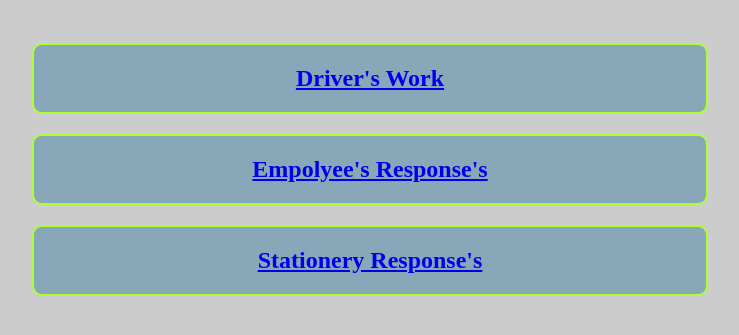
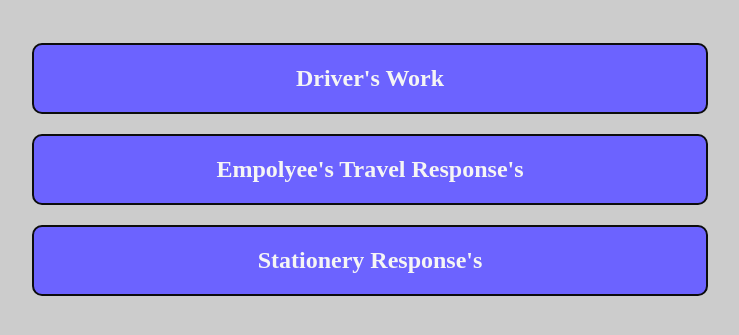
Before and after one commit to 3nobita/10k_HOD_land, a plain HTML site: page index.html in a window 1280 px wide. Shown: the part 61-396 px from the top of the page, without its empty margins (264-1003 px from the left). Drawn offline with Linux system fonts and the light colour scheme.

Commit message:
Update index.html

```diff
--- a/index.html
+++ b/index.html
@@ -13,8 +13,9 @@
             text-align: center;
         }
         h2{
-            background-color: rgb(136, 167, 185);
-            border: 2px solid greenyellow;
+            background-color: #6c63ff;
+
+            border: 2px solid rgb(12, 12, 12);
             text-align: center;
             width: 50%;
             padding: 20px;
@@ -23,12 +24,16 @@
             top: 1em;
             border-radius: 10px;
         }
+        a{
+            color: whitesmoke;
+            text-decoration: none;
+        }
     </style>
 </head>
 <body>
     <h1>CAE SIMULATION TRAINING PVT LTD</h1>
     <h2><a href="https://3nobita.github.io/10k_HOD_Driver/">Driver's Work</a></h2>
-    <h2><a href="https://3nobita.github.io/10K_HOD_RES/">Empolyee's Response's</a></h2>
+    <h2><a href="https://3nobita.github.io/10K_HOD_RES/">Empolyee's Travel Response's</a></h2>
     <h2><a href="https://3nobita.github.io/10k_HOD_item/">Stationery Response's</a></h2>
 </body>
 </html>
```
